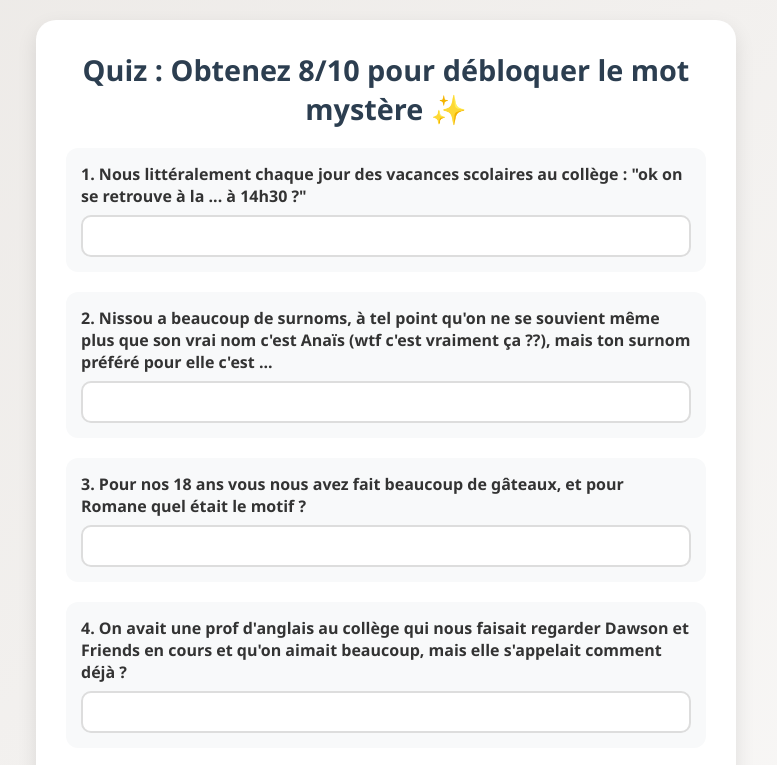
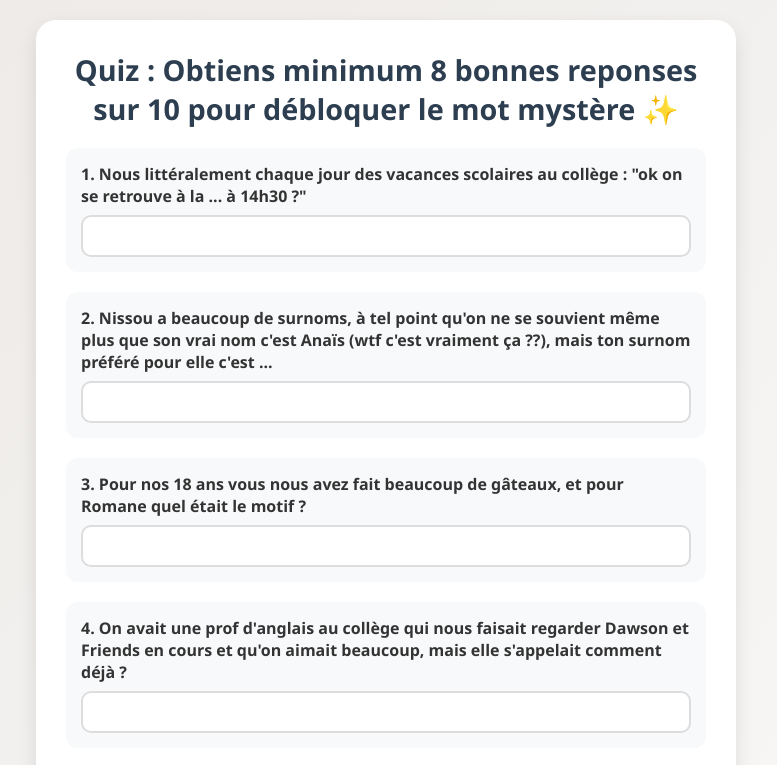
Before and after one commit to katkit123/projetmadou, a plain HTML site: page index.html in a window 1280 px wide. Shown: the top 765 px of the page, without its empty margins (254-1031 px from the left). Drawn offline with Linux system fonts and the light colour scheme.

Commit message:
Update index.html

```diff
--- a/index.html
+++ b/index.html
@@ -87,7 +87,7 @@
 <body>
 
   <div class="container">
-    <h1>Quiz : Obtenez 8/10 pour débloquer le mot mystère ✨</h1>
+    <h1>Quiz : Obtiens minimum 8 bonnes reponses sur 10 pour débloquer le mot mystère ✨</h1>
 
     <form id="quizForm">
       <div class="question">
```
